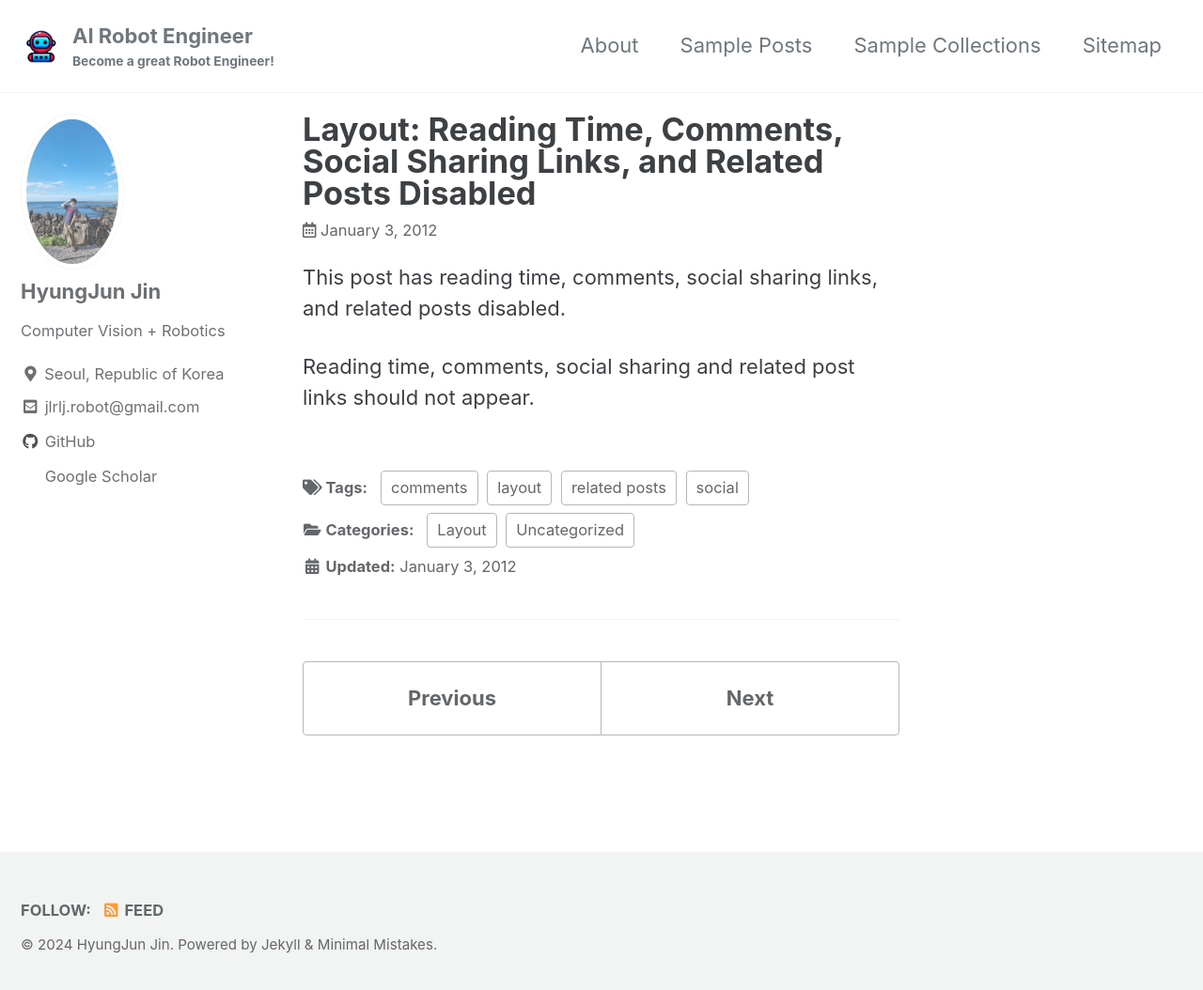
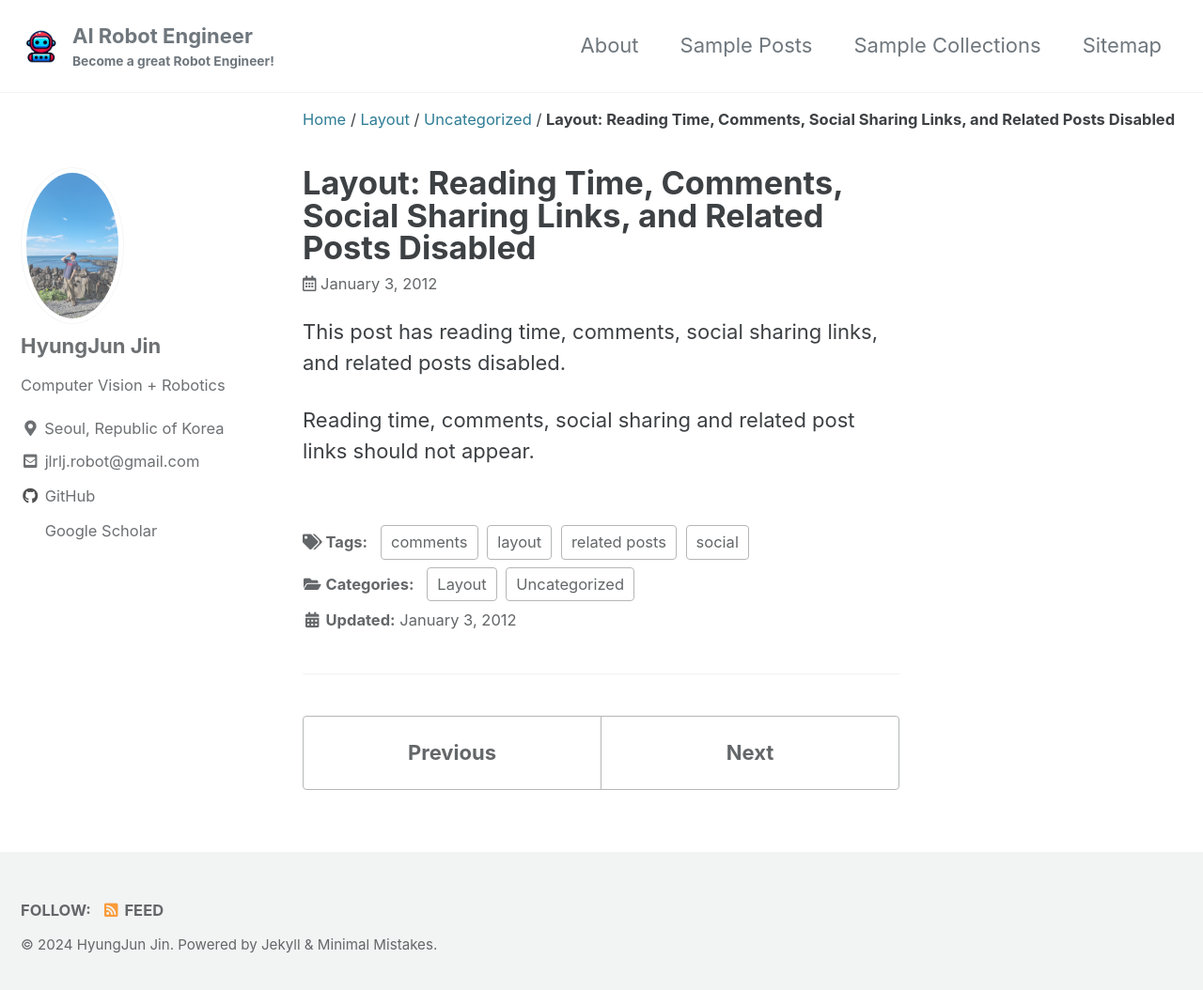
Before and after one commit to HyungJun-Jin/HyungJun-Jin.github.io, a Jekyll site: the page built from _posts/2012-01-03-layout-read-time-comments-sharing-related-posts-disabled.md, in a window 1280 px wide and 1062 px high. Shown: the top 1054 px of the window at 94% size. Built offline with Jekyll 4.4.1, drawn with Linux system fonts in a browser that asks for light colours; cached includes are drawn as plain includes.

Commit message:
facebook comment

```diff
--- a/_config.yml
+++ b/_config.yml
@@ -27,10 +27,10 @@
 teaser                   : # path of fallback teaser image, e.g. "/assets/images/500x300.png"
 logo                     : /images/favicon/robot_favicon100.png # path of logo image to display in the masthead, e.g. "/assets/images/88x88.png"
 masthead_title           : # overrides the website title displayed in the masthead, use " " for no title
-# breadcrumbs            : false # true, false (default)
+breadcrumbs              : true # true, false (default)
 words_per_minute         : 200
 comments:
-  provider               : # false (default), "disqus", "discourse", "facebook", "staticman", "staticman_v2", "utterances", "giscus", "custom"
+  provider               : "facebook" # false (default), "disqus", "discourse", "facebook", "staticman", "staticman_v2", "utterances", "giscus", "custom"
   disqus:
     shortname            : # https://help.disqus.com/customer/portal/articles/466208-what-s-a-shortname-
   discourse:
@@ -292,7 +292,7 @@
       layout: single
       author_profile: true
       read_time: # true
-      comments: # true
+      comments: true
       share: true
       related: true
       show_date: true  # post's date
```
